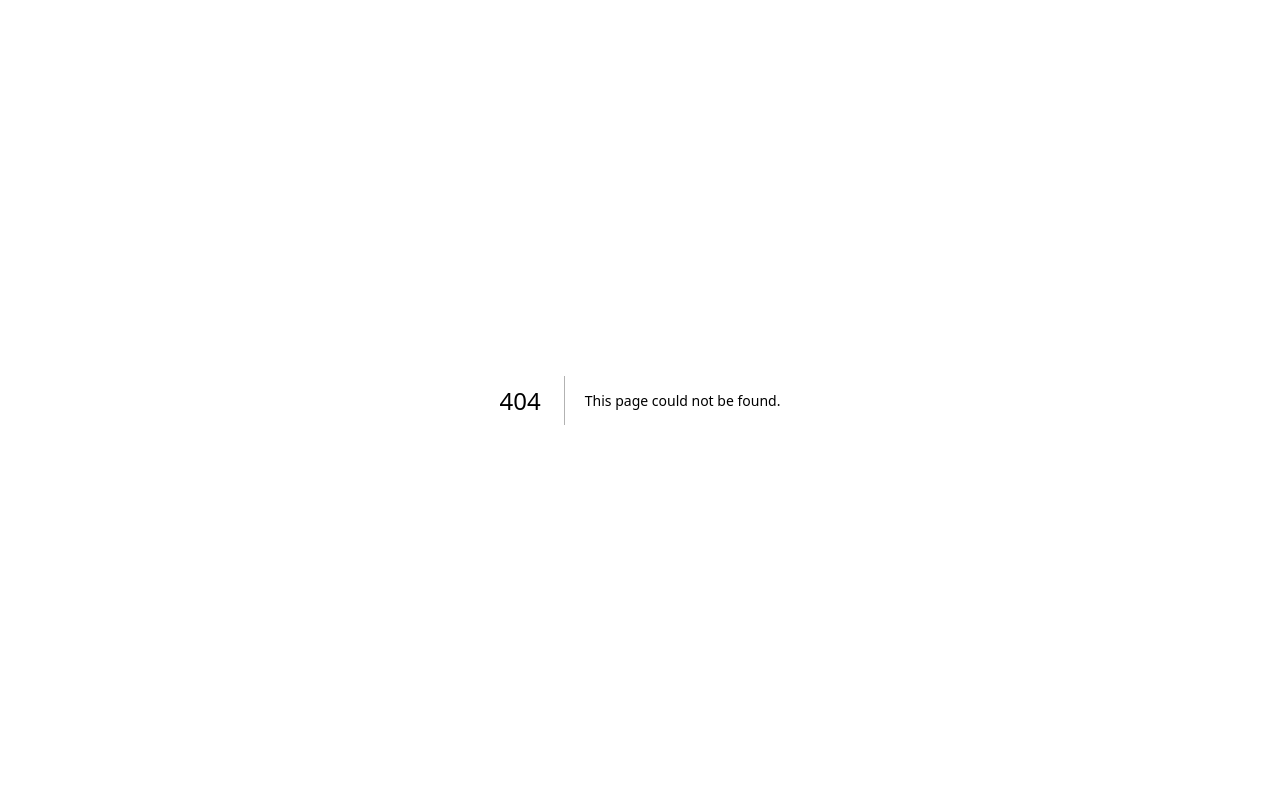
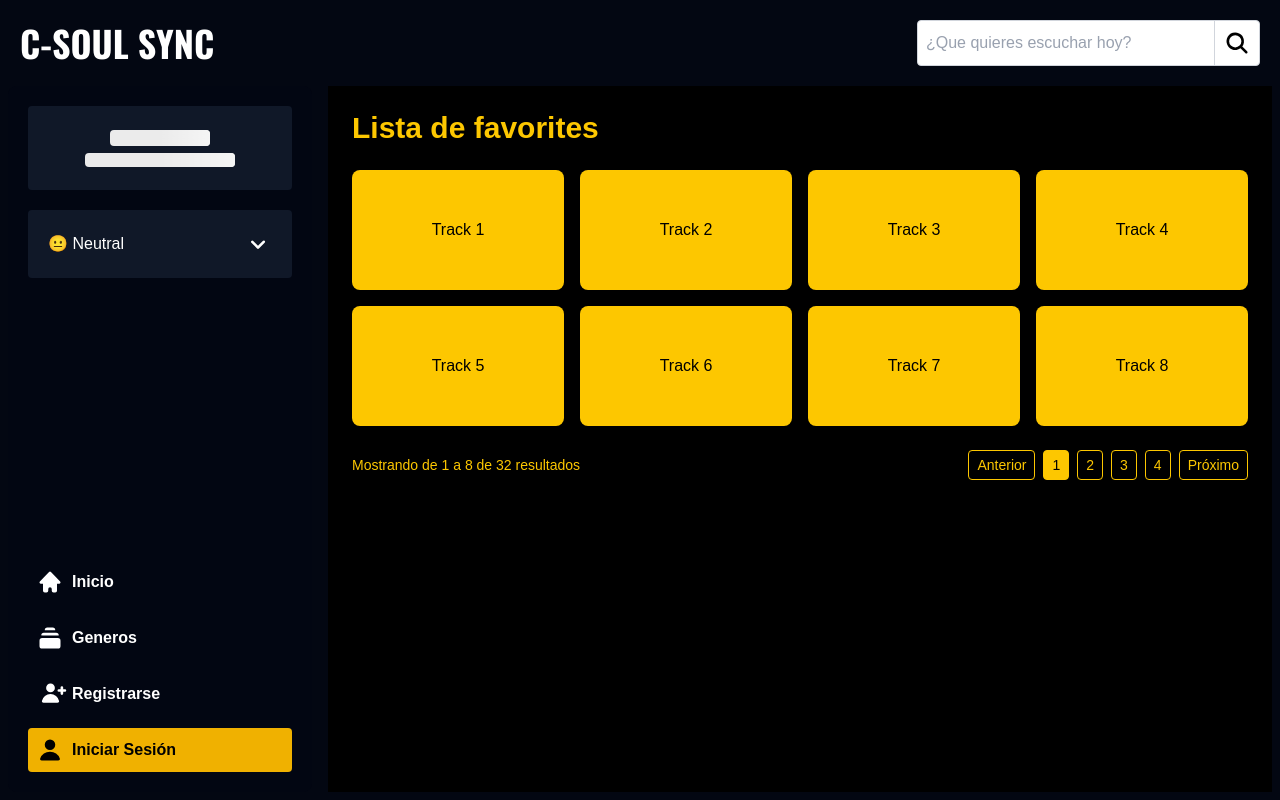
Before and after one commit to camilo51/C_Soul_Sync-Frontend, a Next.js app: page /favorites in a window 1280 px wide. Before the commit this address had no page. Built offline with nearby package versions, Linux system fonts and the light colour scheme; a web font is replaced by a local one.

Commit message:
feat: Add dynamic routing with [name] param, Bring feature component and Pagination component

```diff
--- /dev/null
+++ b/src/app/(main)/[name]/page.tsx
@@ -0,0 +1,6 @@
+import Bring from '@/features/Bring'
+
+export default function () {
+  return <Bring />
+
+}
--- /dev/null
+++ b/src/components/Pagination.tsx
@@ -0,0 +1,66 @@
+'use client';
+import { useParams } from "next/navigation";
+import React from "react";
+
+interface TracksProps {
+  totalResults: number;
+  itemsPerPage?: number;
+}
+
+const TracksView: React.FC<TracksProps> = ({ totalResults, itemsPerPage = 8 }) => {
+  const params = useParams();
+  const name = params?.name as string;
+
+  const currentPage = 1;
+  const totalPages = Math.ceil(totalResults / itemsPerPage);
+
+  const tracks = Array.from({ length: itemsPerPage }, (_, i) => ({
+    id: i + 1,
+    title: `Track ${i + 1}`,
+  }));
+
+  return (
+    <div className="p-6 bg-black min-h-screen text-yellow-400">
+      <h1 className="text-3xl font-bold mb-6">Lista de {name}</h1>
+
+      <div className="grid grid-cols-2 md:grid-cols-4 gap-4 mb-6">
+        {tracks.map((track) => (
+          <div
+            key={track.id}
+            className="rounded-lg bg-yellow-400 text-black p-6 text-center shadow-md hover:bg-yellow-300 transition min-h-[120px] flex items-center justify-center"
+          >
+            {track.title}
+          </div>
+        ))}
+      </div>
+
+      <div className="flex justify-between items-center mb-4 text-sm">
+        <span>
+          Mostrando de {1} a {itemsPerPage} de {totalResults} resultados
+        </span>
+        <div className="flex gap-2">
+          <button className="px-2 py-1 border border-yellow-400 rounded hover:bg-yellow-400 hover:text-black transition">
+            Anterior
+          </button>
+          {[...Array(totalPages)].map((_, i) => (
+            <button
+              key={i}
+              className={`px-2 py-1 border border-yellow-400 rounded transition ${
+                i + 1 === currentPage
+                  ? 'bg-yellow-400 text-black'
+                  : 'hover:bg-yellow-400 hover:text-black'
+              }`}
+            >
+              {i + 1}
+            </button>
+          ))}
+          <button className="px-2 py-1 border border-yellow-400 rounded hover:bg-yellow-400 hover:text-black transition">
+            Próximo
+          </button>
+        </div>
+      </div>
+    </div>
+  );
+};
+
+export default TracksView;
--- /dev/null
+++ b/src/features/Bring.tsx
@@ -0,0 +1,58 @@
+'use client';
+import { useParams } from "next/navigation";
+
+export default function View() {
+  const params = useParams();
+  const name = params?.name as string;
+
+  const totalResults = 32;
+  const itemsPerPage = 8;
+  const currentPage = 1;
+  const totalPages = Math.ceil(totalResults / itemsPerPage);
+
+  const tracks = Array.from({ length: itemsPerPage }, (_, i) => ({
+    id: i + 1,
+    title: `Track ${i + 1}`,
+  }));
+
+  return (
+    <div className="p-6 bg-black min-h-screen text-yellow-400">
+      <h1 className="text-3xl font-bold mb-6">Lista de {name}</h1>
+
+      <div className="grid grid-cols-2 md:grid-cols-4 gap-4 mb-6">
+        {tracks.map((track) => (
+          <div
+            key={track.id}
+            className="rounded-lg bg-yellow-400 text-black p-6 text-center shadow-md hover:bg-yellow-300 transition min-h-[120px] flex items-center justify-center"
+          >
+            {track.title}
+          </div>
+        ))}
+      </div>
+
+      <div className="flex justify-between items-center mb-4 text-sm">
+        <span>Mostrando de {1} a {itemsPerPage} de {totalResults} resultados</span>
+        <div className="flex gap-2">
+          <button className="px-2 py-1 border border-yellow-400 rounded hover:bg-yellow-400 hover:text-black transition">
+            Anterior
+          </button>
+          {[...Array(totalPages)].map((_, i) => (
+            <button
+              key={i}
+              className={`px-2 py-1 border border-yellow-400 rounded transition ${
+                i + 1 === currentPage
+                  ? 'bg-yellow-400 text-black'
+                  : 'hover:bg-yellow-400 hover:text-black'
+              }`}
+            >
+              {i + 1}
+            </button>
+          ))}
+          <button className="px-2 py-1 border border-yellow-400 rounded hover:bg-yellow-400 hover:text-black transition">
+            Próximo
+          </button>
+        </div>
+      </div>
+    </div>
+  );
+}
```
